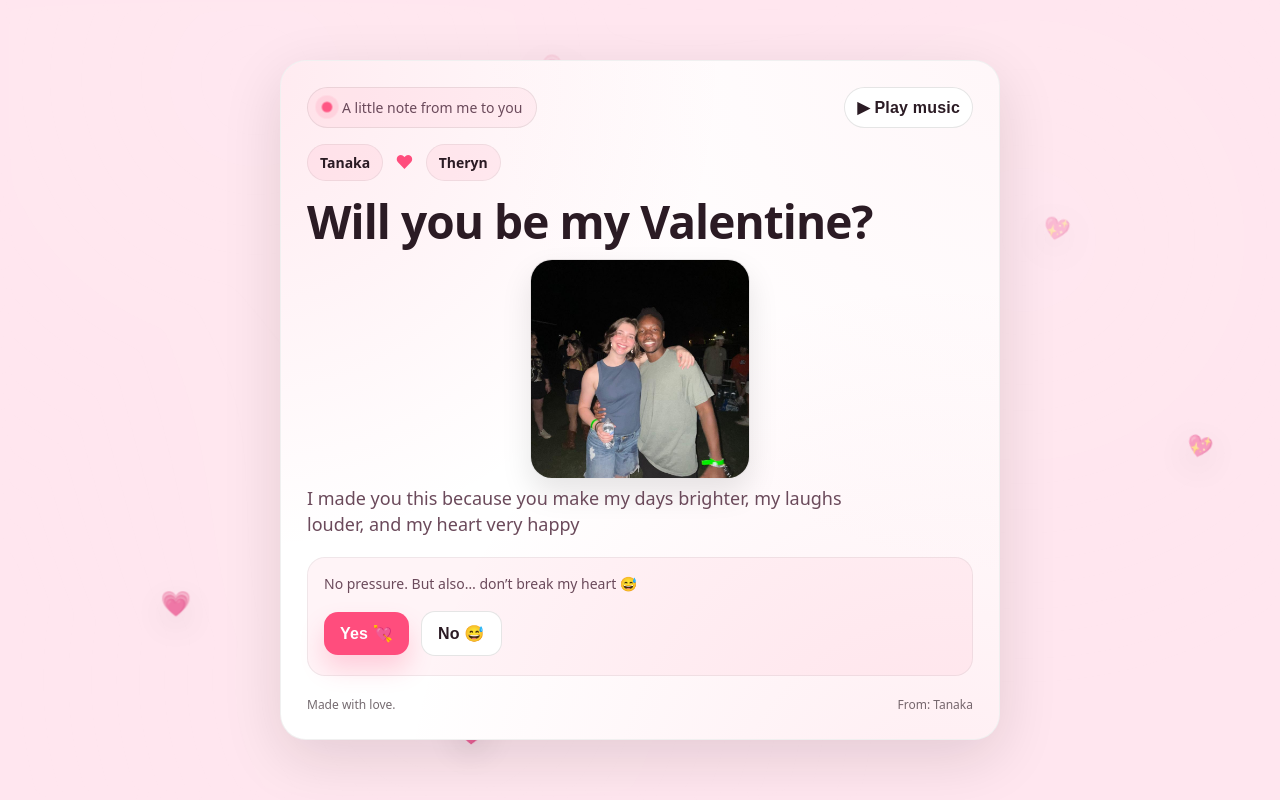
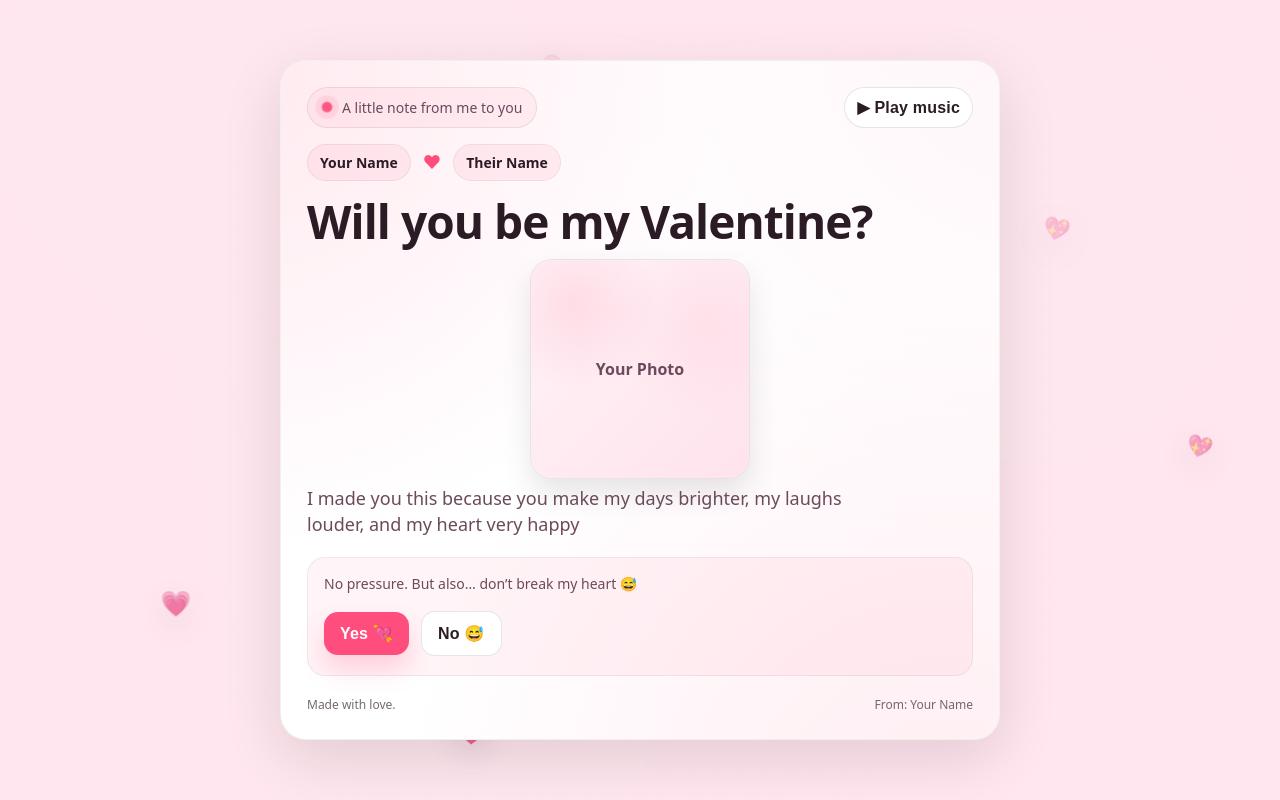
Before and after one commit to Makoninio/Valentines-card, a plain HTML site: page index.html in a window 1280 px wide. Drawn offline with Linux system fonts and the light colour scheme.

Commit message:
Generic card template

```diff
--- a/index.html
+++ b/index.html
@@ -159,11 +159,19 @@
       box-shadow: 0 14px 30px rgba(0,0,0,.10);
       margin: 14px auto 6px;
     }
-    .avatar img{
+    .avatar-placeholder{
       width:100%;
       height:100%;
-      object-fit:cover;
-      display:block;
+      display:flex;
+      align-items:center;
+      justify-content:center;
+      text-align:center;
+      font-weight:700;
+      color: var(--muted);
+      background:
+        radial-gradient(circle at 20% 20%, rgba(255,77,125,.12), transparent 35%),
+        radial-gradient(circle at 80% 30%, rgba(255,179,199,.18), transparent 40%),
+        linear-gradient(135deg, #fff3f7, #ffe3ec);
     }
 
     .ask{
@@ -338,16 +346,18 @@
         </div>
 
         <div class="names">
-          <span class="pill" id="yourName">Tanaka</span>
+          <span class="pill" id="yourName">Your Name</span>
           <span class="heart">❤</span>
-          <span class="pill" id="theirName">Theryn</span>
+          <span class="pill" id="theirName">Their Name</span>
         </div>
 
         <header>
           <h1 id="headline">Will you be my Valentine?</h1>
 
           <div class="avatar">
-            <img src="pic.jpeg" alt="Us" />
+            <div class="avatar-placeholder" aria-label="Your photo placeholder">
+              Your Photo
+            </div>
           </div>
 
           <p class="subtitle" id="subtitle">
@@ -368,7 +378,7 @@
 
         <div class="footer">
           <span>Made with love.</span>
-          <span id="signature">From: Tanaka</span>
+          <span id="signature">From: Your Name</span>
         </div>
 
         <div class="toast" id="toast" role="status" aria-live="polite">
@@ -384,11 +394,11 @@
 
   <script>
     const CONFIG = {
-      yourName: "Tanaka",
-      theirName: "Theryn",
+      yourName: "Your Name",
+      theirName: "Their Name",
       subtitle:
         "I made you this because you make my days brighter, my laughs louder, and my heart very happy",
-      signature: "From: Tanaka",
+      signature: "From: Your Name",
       yesMessageTitle: "SHE SAID YES!!!",
       yesMessageBody: "Okay now you are officially stuck with me. Happy Valentine’s Day 😌",
       noMessages: [
```
